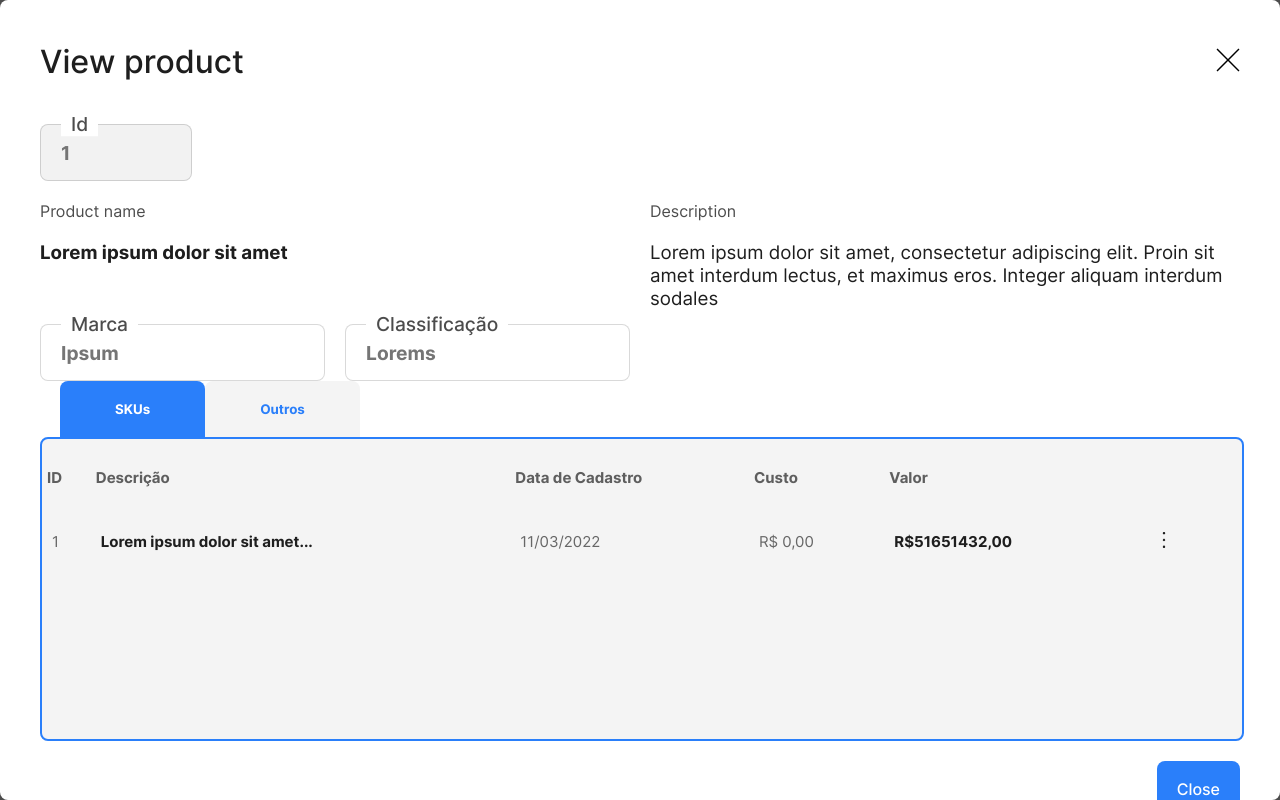
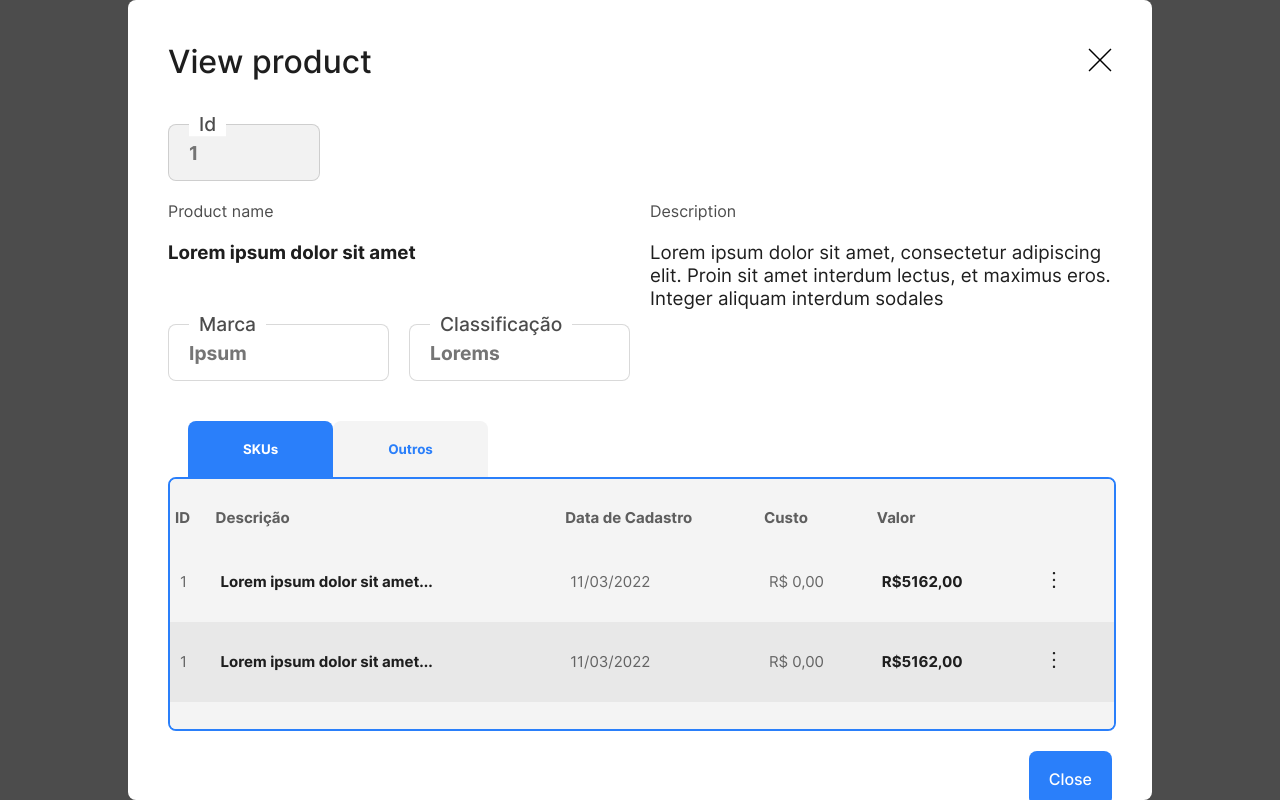
Before and after one commit to MTS2313/crm-exatas-project, a React (Vite) app: page /home in a window 1280 px wide. Built offline with nearby package versions, Linux system fonts and the light colour scheme.

Commit message:
Modal Modifications

```diff
--- a/src/components/Modal/style/Modal.scss
+++ b/src/components/Modal/style/Modal.scss
@@ -10,6 +10,7 @@
      padding: 40px;
      box-sizing: border-box;
      font-family: "Inter";
+     overflow-y: auto;
      .modalContainer {
           width: 100%;
           height: 100%;
@@ -39,6 +40,7 @@
                display: flex;
                flex-direction: column;
                justify-content: space-between;
+               gap: 40px;
                .modalContent {
                     display: flex;
                     flex-wrap: wrap;
@@ -109,7 +111,8 @@
      width: 100%;
      .modalSkuBase {
           width: 100%;
-          height: 300px;
+          height: 250px;
+          overflow-y: auto;
           border-radius: 8px;
           background-color: #F4F4F4;
           border: #2a7ffa solid 2px;
@@ -120,6 +123,7 @@
           align-items: flex-start;
           .modalSkuActionButton {
                width: fit-content;
+               transition: all 0.25s ease;
                padding: 20px 55px;
                background-color: #F4F4F4;
                border-radius: 8px 8px 0 0;
--- a/src/pages/Sections/Catalog/Modals/ViewProduct.jsx
+++ b/src/pages/Sections/Catalog/Modals/ViewProduct.jsx
@@ -8,7 +8,12 @@ import './style/ViewProduct.scss'
 import TableLayout from '../../../../components/Table/Table';
 import { testSkuDataList } from './data/testSkuData';
 import schema from "../../../../assets/data/tables/productSku.schema"
+import { useState } from 'react';
 const ViewProduct = ({ handleClose }) => {
+
+     const [skuAba, setSkuAba] = useState(0)
+
+     const toggleSkuAba = (i) => setSkuAba(i)
 
      return (
           <Modal
@@ -61,11 +66,13 @@ const ViewProduct = ({ handleClose }) => {
                          <div className="viewProductFooter">
                               <div className='modalSku'>
                                    <div className='modalSkuActions'>
-                                        <button className='modalSkuActionButton active'>SKUs</button>
-                                        <button className='modalSkuActionButton'>Outros</button>
+                                        <button onClick={() => { toggleSkuAba(0) }} className={skuAba === 0 ? 'modalSkuActionButton active' : 'modalSkuActionButton'}>SKUs</button>
+                                        <button onClick={() => { toggleSkuAba(1) }} className={skuAba === 1 ? 'modalSkuActionButton active' : 'modalSkuActionButton'}>Outros</button>
                                    </div>
                                    <div className='modalSkuBase'>
-                                        <TableLayout schema={schema} data={testSkuDataList}/>
+                                        {
+                                             skuAba === 0 ? <TableLayout schema={schema} data={testSkuDataList} /> : <h1>Outros</h1>
+                                        }
                                    </div>
                               </div>
                               <div className='viewProductActions'>
--- a/src/pages/Sections/Catalog/Modals/data/testSkuData.js
+++ b/src/pages/Sections/Catalog/Modals/data/testSkuData.js
@@ -4,6 +4,27 @@ export const testSkuDataList = [
           description: 'Lorem ipsum dolor sit amet...',
           date_of_register: '11/03/2022',
           cost: 'R$ 0,00',
-          value: 'R$51651432,00'
-     }
+          value: 'R$5162,00'
+     },
+     {
+          id: '1',
+          description: 'Lorem ipsum dolor sit amet...',
+          date_of_register: '11/03/2022',
+          cost: 'R$ 0,00',
+          value: 'R$5162,00'
+     },
+     {
+          id: '1',
+          description: 'Lorem ipsum dolor sit amet...',
+          date_of_register: '11/03/2022',
+          cost: 'R$ 0,00',
+          value: 'R$5162,00'
+     },
+     {
+          id: '1',
+          description: 'Lorem ipsum dolor sit amet...',
+          date_of_register: '11/03/2022',
+          cost: 'R$ 0,00',
+          value: 'R$5162,00'
+     },
 ]
--- a/src/pages/Sections/Catalog/Modals/style/ViewProduct.scss
+++ b/src/pages/Sections/Catalog/Modals/style/ViewProduct.scss
@@ -1,8 +1,7 @@
 .viewProductModal {
      width: 100%;
-     height: 100%;
-     max-width: 1330px;
-     max-height: 880px;
+     max-width: 1024px;
+     max-height: 100%;
      .modalContentFields {
           width: 100%;
           gap: 20px;
```
Also changed, not shown: 1 other file (tests, documents, lock files or other folders).
